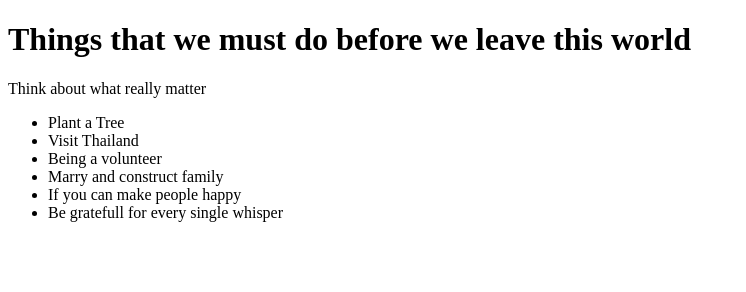
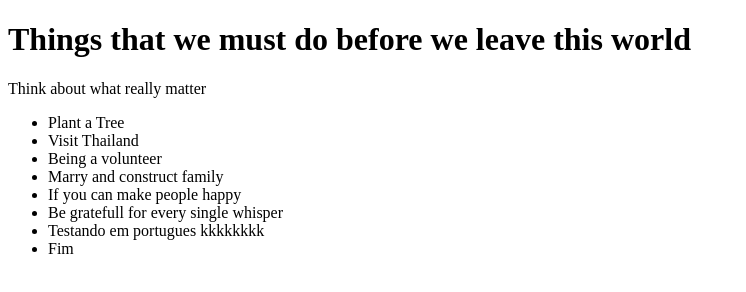
Before and after one commit to GuedesCoder/CI_CD, a plain HTML site: page index.html in a window 1280 px wide. Shown: the whole page, without its empty margins (0-746 px from the left). Drawn offline with Linux system fonts and the light colour scheme.

Commit message:
Commit segunda alteração - Andressa

```diff
--- a/index.html
+++ b/index.html
@@ -21,6 +21,9 @@
             <li>Marry and construct family</li>
             <li>If you can make people happy </li>
             <li>Be gratefull for every single whisper</li>
+
+            <li>Testando em portugues kkkkkkkk </li>
+            <li>Fim</li>
         </ul>
     </div>
 </body>
```
